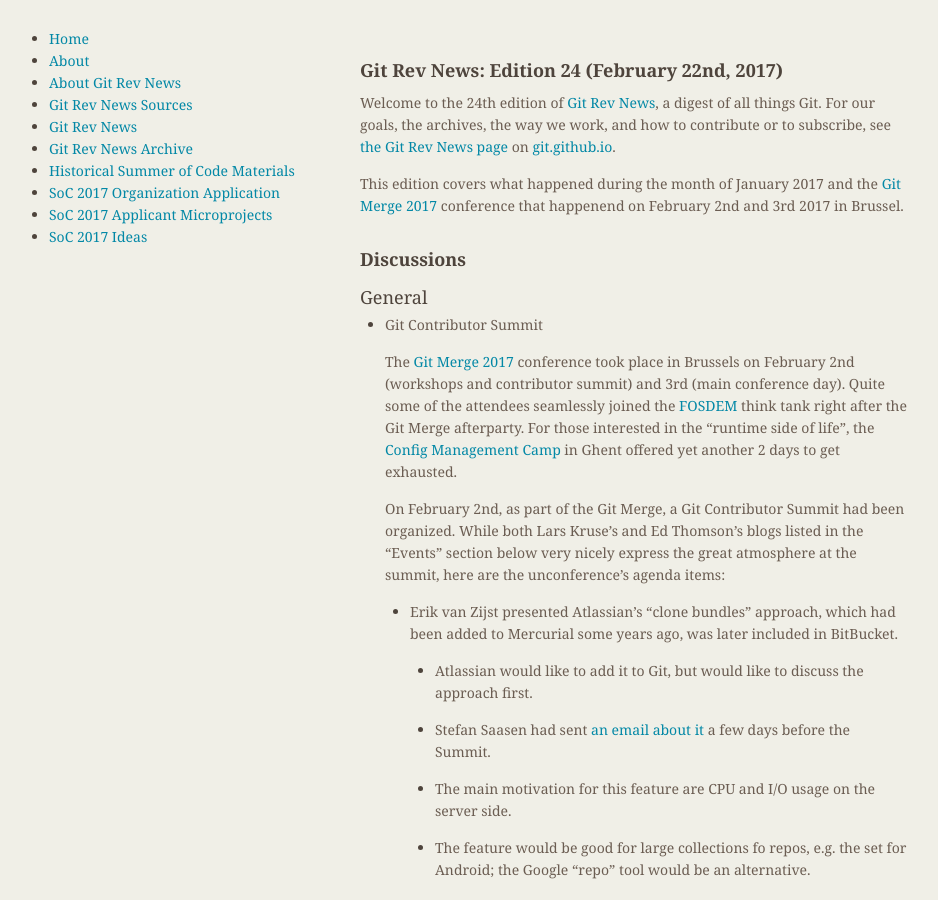
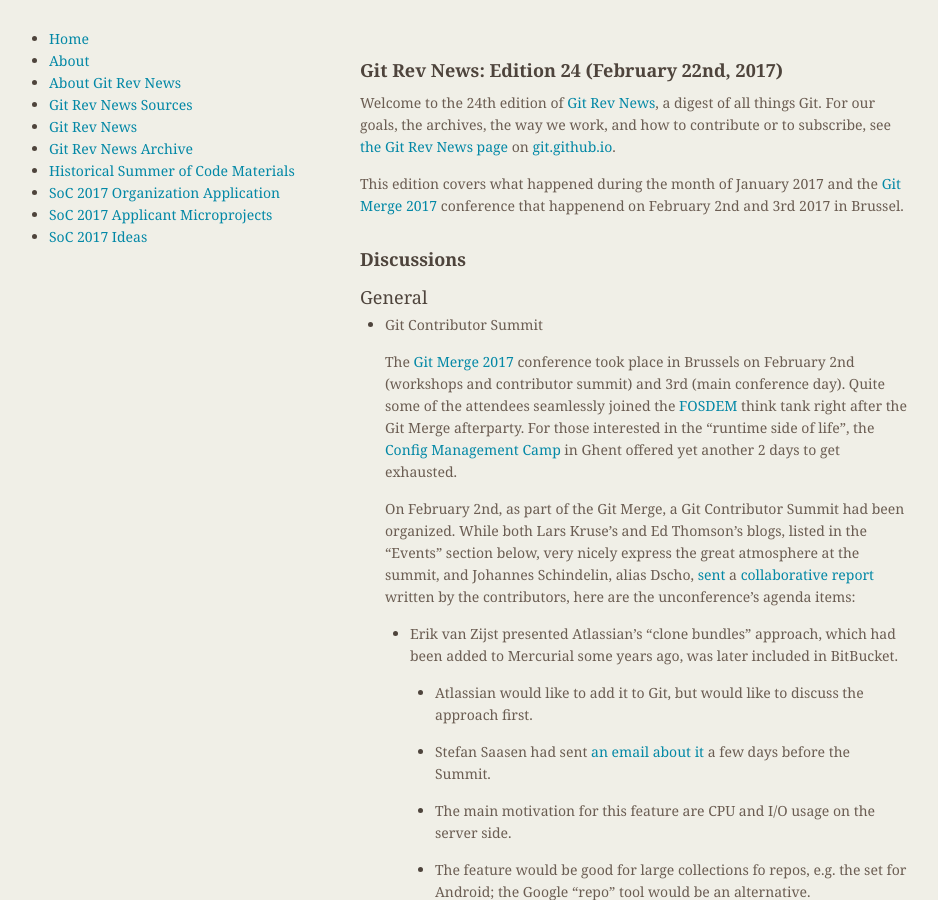
Before and after one commit to git/git.github.io, a Jekyll site: the page built from rev_news/drafts/edition-24.md, in a window 1280 px wide and 900 px high. Shown: the whole window, without its empty margins (174-1112 px from the left). Built offline with Jekyll 4.4.1, drawn with Linux system fonts in a browser that asks for light colours.

Commit message:
rn-24: add Dscho's Google Doc link

```diff
--- a/rev_news/drafts/edition-24.md
+++ b/rev_news/drafts/edition-24.md
@@ -31,9 +31,12 @@
   offered yet another 2 days to get exhausted.
 
   On February 2nd, as part of the Git Merge, a Git Contributor Summit
-  had been organized. While both Lars Kruse's and Ed Thomson's blogs
-  listed in the "Events" section below very nicely express the great
-  atmosphere at the summit, here are the unconference's agenda items:
+  had been organized. While both Lars Kruse's and Ed Thomson's blogs,
+  listed in the "Events" section below, very nicely express the great
+  atmosphere at the summit, and Johannes Schindelin, alias Dscho,
+  [sent](http://public-inbox.org/git/alpine.DEB.2.20.1702021007460.3496@virtualbox/)
+  a [collaborative report](https://docs.google.com/document/d/1KDoSn4btbK5VJCVld32he29U0pUeFGhpFxyx9ZJDDB0/edit)
+  written by the contributors, here are the unconference's agenda items:
 
 	* Erik van Zijst presented Atlassian's "clone bundles"
           approach, which had been added to Mercurial some years ago,
```
